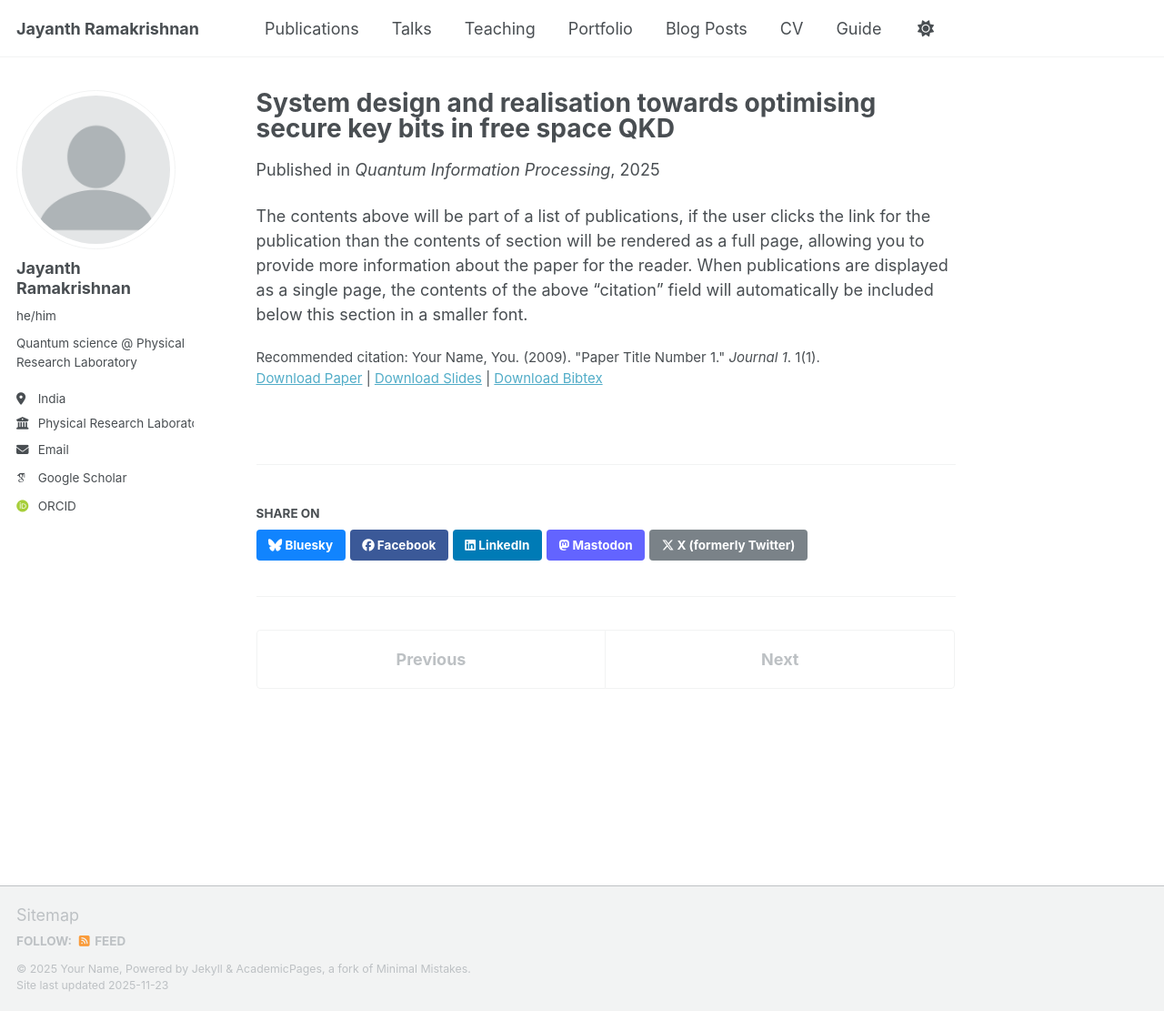
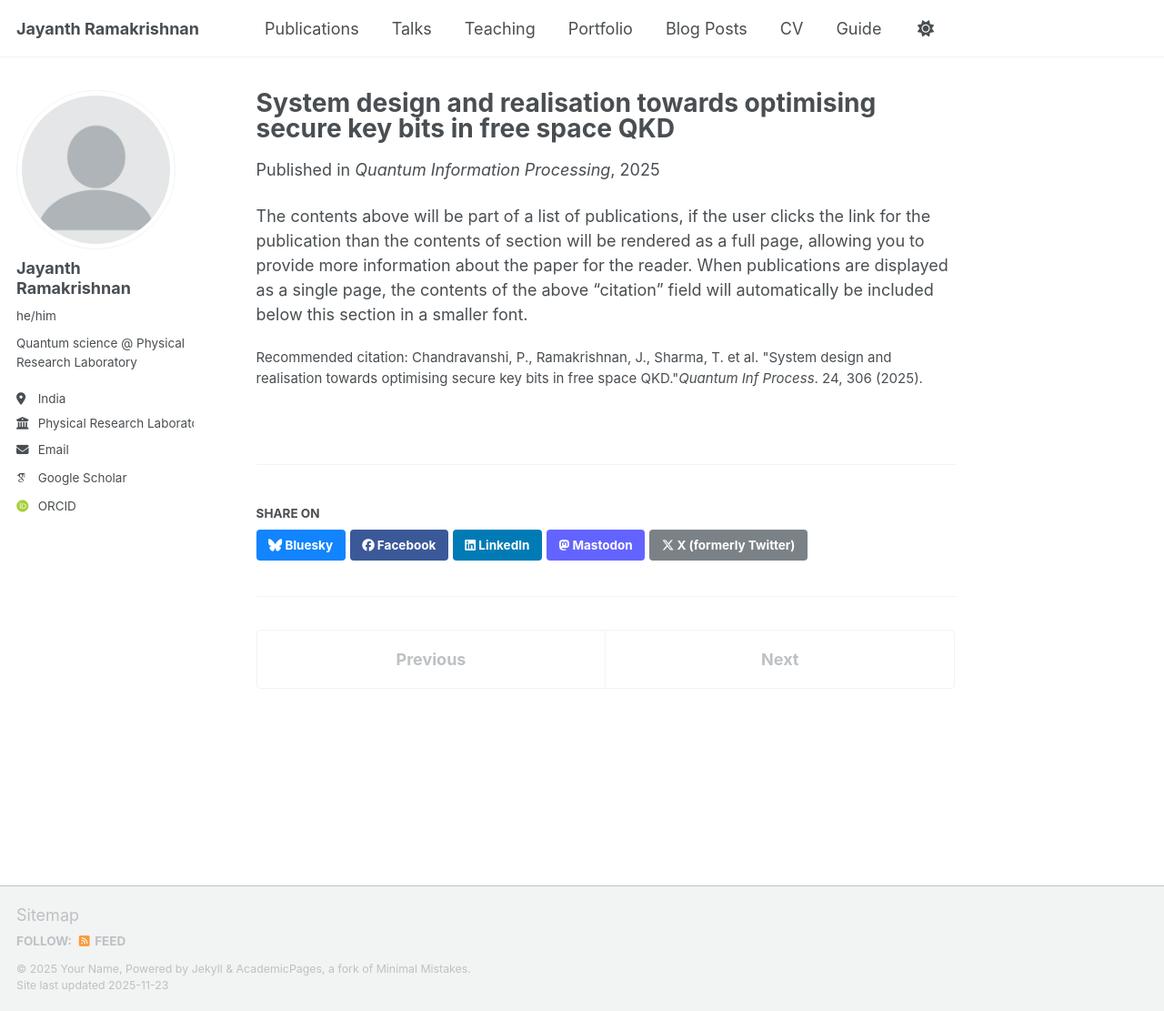
Before and after one commit to jayheme/jayheme.github.io, a Jekyll site: the page built from _publications/qkd_system.md, in a window 1280 px wide and 1111 px high. Shown: the whole window at 91% size. Built offline with Jekyll 4.4.1, drawn with Linux system fonts in a browser that asks for light colours; some web fonts are replaced; a script that is not in the unit is left out.

Commit message:
Update qkd_system.md

```diff
--- a/_publications/qkd_system.md
+++ b/_publications/qkd_system.md
@@ -3,12 +3,9 @@
 collection: publications
 category: manuscripts
 permalink: /publication/qkd_system
-excerpt: 'This paper is about the number 1. The number 2 is left for future work.'
+excerpt: 'This paper presents a practical and systematic framework for implementing quantum key distribution, focusing on the BB84 protocol but designed with broader applicability in mind.'
 date: 2025-09-23
 venue: 'Quantum Information Processing'
-slidesurl: 'https://academicpages.github.io/files/slides1.pdf'
-paperurl: 'https://academicpages.github.io/files/paper1.pdf'
-bibtexurl: 'https://academicpages.github.io/files/bibtex1.bib'
-citation: 'Your Name, You. (2009). &quot;Paper Title Number 1.&quot; <i>Journal 1</i>. 1(1).'
+citation: 'Chandravanshi, P., Ramakrishnan, J., Sharma, T. et al. &quot;System design and realisation towards optimising secure key bits in free space QKD.&quot;<i>Quantum Inf Process</i>. 24, 306 (2025).'
 ---
 The contents above will be part of a list of publications, if the user clicks the link for the publication than the contents of section will be rendered as a full page, allowing you to provide more information about the paper for the reader. When publications are displayed as a single page, the contents of the above "citation" field will automatically be included below this section in a smaller font.
```
